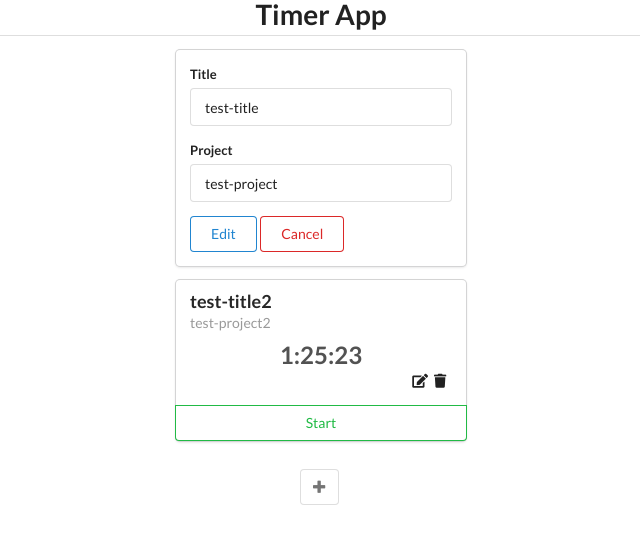
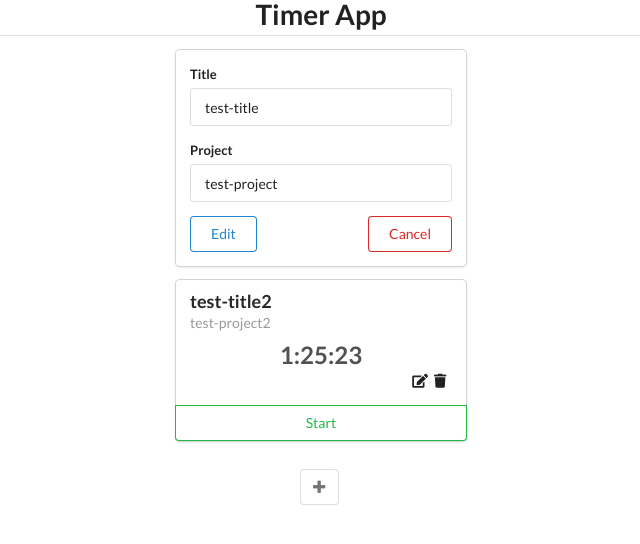
Before and after one commit to bafonins/react-timer, a React (Create React App) app in the folder client/: page / in a window 1280 px wide. Both pictures are taken after a click on the element 740 px from the left and 151 px from the top of the page. Shown: the top 544 px of the page, without its empty margins (319-959 px from the left). Built offline with nearby package versions, Linux system fonts and the light colour scheme.

Commit message:
aligned buttons properly in the timer form component

```diff
--- a/client/src/components/TimerForm.js
+++ b/client/src/components/TimerForm.js
@@ -48,12 +48,12 @@ class TimerForm extends Component {
                             </div>
                             <div className="ui two bottom">
                                 <button
-                                    className="ui basic primary button"
+                                    className="ui basic primary button left floated"
                                     type="submit"
                                     onClick={ () => {this.handleFormSubmit()} }>
                                     { submitBtnText }
                                 </button>
-                                <button className="ui basic negative button" onClick={ this.props.closeEditForm }>
+                                <button className="ui basic negative button right floated" onClick={ this.props.closeEditForm }>
                                     Cancel
                                 </button>
                             </div>
```
